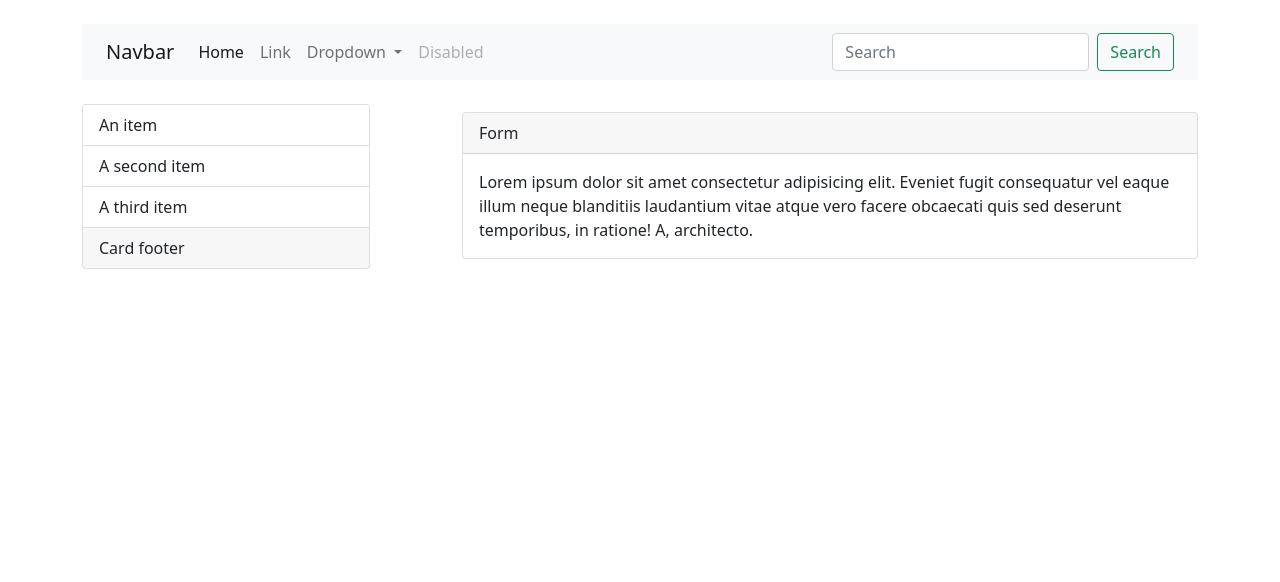
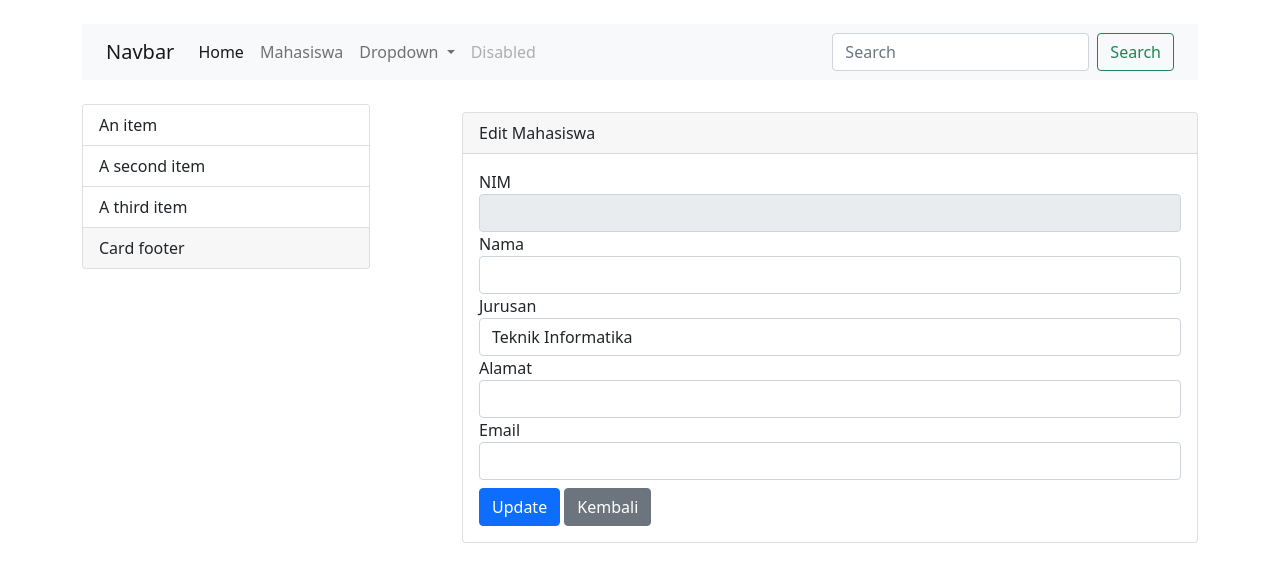
Before and after one commit to dhenisubenk/webpro2_mi6, a PHP site: page /index.php?page=mahasiswa_edit in a window 1280 px wide. Shown: the top 582 px of the page. Run offline with PHP 8.4, Linux system fonts and the light colour scheme; data that the repository does not hold is empty.

Commit message:
php crud

```diff
--- /dev/null
+++ b/config/koneksi.php
@@ -0,0 +1,15 @@
+<?php
+    $host = "localhost";
+    $user = "root";
+    $pass = "";
+    $db = "mi6";
+
+    $con = mysqli_connect($host,$user,$pass,$db);
+
+    if(mysqli_connect_errno())
+    {
+        echo "Koneksi Gagal";
+        mysqli_connect_error();
+    }
+
+?>
--- /dev/null
+++ b/content/mahasiswa_edit.php
@@ -0,0 +1,45 @@
+<?php
+    $nim = $_GET['nim'];
+    $sql = mysqli_query($con, "SELECT * FROM mahasiswa WHERE nim = '$nim'");
+    $r = mysqli_fetch_array($sql);
+    //var_dump($r);
+?>
+
+<div class="card">
+    <div class="card-header">
+        Edit Mahasiswa
+    </div>
+    <div class="card-body">
+        <form action="index.php?page=mahasiswa_update" method="POST">
+            <div class="form-group">
+                <label for="">NIM</label>
+                <input type="text" name="nim" class="form-control" value="<?= $r['nim']?>" readonly="" required>
+            </div>
+            <div class="form-group">
+                <label for="">Nama</label>
+                <input type="text" name="nama" class="form-control" value="<?= $r['nama']?>" required>
+            </div>
+            <div class="form-group">
+                <label for="">Jurusan</label>
+                <select name="jurusan" class="form-control">
+                    <option value="J001">Teknik Informatika</option>
+                    <option value="J002">Sistem Informasi</option>
+                    <option value="J003">Manajemen Informatika</option>
+                    <option value="J004">Komputerisasi Akuntansi</option>
+                </select>
+            </div>
+            <div class="form-group">
+                <label for="">Alamat</label>
+                <input type="text" name="alamat" class="form-control" value="<?= $r['alamat']?>" required>
+            </div>
+            <div class="form-group">
+                <label for="">Email</label>
+                <input type="email" name="email" class="form-control" value="<?= $r['email']?>" required>
+            </div>
+            <div class="form-group mt-2">
+                <button type="submit" class="btn btn-primary">Update</button>
+                <a href="index.php?page=mahasiswa" class="btn btn-secondary">Kembali</a>
+            </div>
+        </form>
+    </div>
+</div>
--- /dev/null
+++ b/inc/menu.php
@@ -0,0 +1,36 @@
+<nav class="navbar navbar-expand-lg navbar-light bg-light">
+    <div class="container-fluid">
+        <a class="navbar-brand" href="#">Navbar</a>
+        <button class="navbar-toggler" type="button" data-bs-toggle="collapse" data-bs-target="#navbarSupportedContent" aria-controls="navbarSupportedContent" aria-expanded="false" aria-label="Toggle navigation">
+        <span class="navbar-toggler-icon"></span>
+        </button>
+        <div class="collapse navbar-collapse" id="navbarSupportedContent">
+        <ul class="navbar-nav me-auto mb-2 mb-lg-0">
+            <li class="nav-item">
+                <a class="nav-link active" aria-current="page" href="#">Home</a>
+            </li>
+            <li class="nav-item">
+                <a class="nav-link" href="index.php?page=mahasiswa">Mahasiswa</a>
+            </li>
+            <li class="nav-item dropdown">
+            <a class="nav-link dropdown-toggle" href="#" id="navbarDropdown" role="button" data-bs-toggle="dropdown" aria-expanded="false">
+                Dropdown
+            </a>
+            <ul class="dropdown-menu" aria-labelledby="navbarDropdown">
+                <li><a class="dropdown-item" href="#">Action</a></li>
+                <li><a class="dropdown-item" href="#">Another action</a></li>
+                <li><hr class="dropdown-divider"></li>
+                <li><a class="dropdown-item" href="#">Something else here</a></li>
+            </ul>
+            </li>
+            <li class="nav-item">
+            <a class="nav-link disabled" href="#" tabindex="-1" aria-disabled="true">Disabled</a>
+            </li>
+        </ul>
+        <form class="d-flex">
+            <input class="form-control me-2" type="search" placeholder="Search" aria-label="Search">
+            <button class="btn btn-outline-success" type="submit">Search</button>
+        </form>
+        </div>
+    </div>
+    </nav>
--- /dev/null
+++ b/inc/sidemenu.php
@@ -0,0 +1,10 @@
+<div class="card" style="width: 18rem;">
+    <ul class="list-group list-group-flush">
+        <li class="list-group-item">An item</li>
+        <li class="list-group-item">A second item</li>
+        <li class="list-group-item">A third item</li>
+    </ul>
+    <div class="card-footer">
+        Card footer
+    </div>
+    </div>
--- a/index.php
+++ b/index.php
@@ -1,3 +1,6 @@
+<?php
+    require_once 'config/koneksi.php';
+?>
 <!doctype html>
 <html lang="en">
   <head>
@@ -13,66 +16,24 @@
     <div class="container">
         <div class="row mt-4 mb-4">
             <div class="col-lg-12">
-                <nav class="navbar navbar-expand-lg navbar-light bg-light">
-                    <div class="container-fluid">
-                      <a class="navbar-brand" href="#">Navbar</a>
-                      <button class="navbar-toggler" type="button" data-bs-toggle="collapse" data-bs-target="#navbarSupportedContent" aria-controls="navbarSupportedContent" aria-expanded="false" aria-label="Toggle navigation">
-                        <span class="navbar-toggler-icon"></span>
-                      </button>
-                      <div class="collapse navbar-collapse" id="navbarSupportedContent">
-                        <ul class="navbar-nav me-auto mb-2 mb-lg-0">
-                          <li class="nav-item">
-                            <a class="nav-link active" aria-current="page" href="#">Home</a>
-                          </li>
-                          <li class="nav-item">
-                            <a class="nav-link" href="#">Link</a>
-                          </li>
-                          <li class="nav-item dropdown">
-                            <a class="nav-link dropdown-toggle" href="#" id="navbarDropdown" role="button" data-bs-toggle="dropdown" aria-expanded="false">
-                              Dropdown
-                            </a>
-                            <ul class="dropdown-menu" aria-labelledby="navbarDropdown">
-                              <li><a class="dropdown-item" href="#">Action</a></li>
-                              <li><a class="dropdown-item" href="#">Another action</a></li>
-                              <li><hr class="dropdown-divider"></li>
-                              <li><a class="dropdown-item" href="#">Something else here</a></li>
-                            </ul>
-                          </li>
-                          <li class="nav-item">
-                            <a class="nav-link disabled" href="#" tabindex="-1" aria-disabled="true">Disabled</a>
-                          </li>
-                        </ul>
-                        <form class="d-flex">
-                          <input class="form-control me-2" type="search" placeholder="Search" aria-label="Search">
-                          <button class="btn btn-outline-success" type="submit">Search</button>
-                        </form>
-                      </div>
-                    </div>
-                  </nav>
+                <?php require_once 'inc/menu.php'?>
             </div>
         </div>
         <div class="row">
-            <div class="col-lg-4">
-                <div class="card" style="width: 18rem;">
-                    <ul class="list-group list-group-flush">
-                      <li class="list-group-item">An item</li>
-                      <li class="list-group-item">A second item</li>
-                      <li class="list-group-item">A third item</li>
-                    </ul>
-                    <div class="card-footer">
-                      Card footer
-                    </div>
-                  </div>
+            <div class="col-lg-4 col-xl-4">
+              <?php require_once 'inc/sidemenu.php'?>
             </div>
-            <div class="col-lg-8 pt-2">
-                <div class="card">
-                    <div class="card-header">
-                        Form
-                    </div>
-                    <div class="card-body">
-                        Lorem ipsum dolor sit amet consectetur adipisicing elit. Eveniet fugit consequatur vel eaque illum neque blanditiis laudantium vitae atque vero facere obcaecati quis sed deserunt temporibus, in ratione! A, architecto.
-                    </div>
-                </div>
+            <div class="col-lg-8 col-xl-8 pt-2">
+                <!-- content -->
+                <?php
+                    $page = @$_GET['page']; //?page=....
+                    $dir = "content";
+                    if($page != ""){
+                        include "$dir/$page.php";
+                    }else{
+                      include "$dir/home.php";
+                    }
+                ?>
             </div>
         </div>
     </div>
```
Also changed, not shown: content/home.php (added, +8 -0 lines), content/mahasiswa.php (added, +40 -0 lines), content/mahasiswa_delete.php (added, +16 -0 lines), content/mahasiswa_save.php (added, +31 -0 lines), content/mahasiswa_tambah.php (added, +38 -0 lines), content/mahasiswa_update.php (added, +31 -0 lines).
